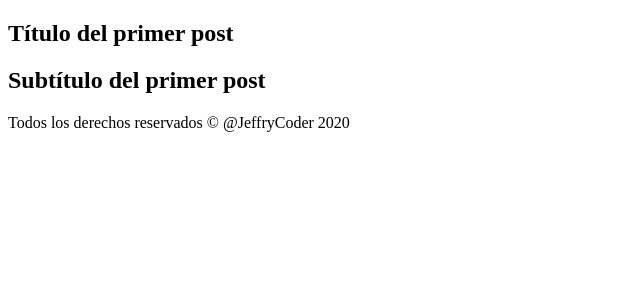
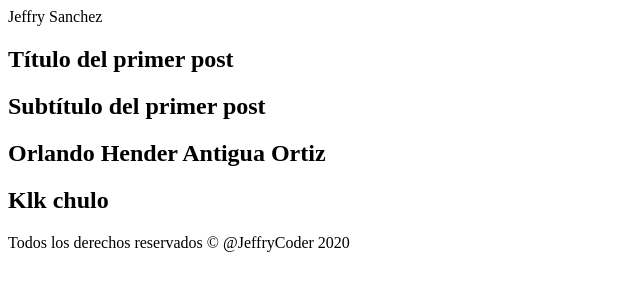
Before and after one commit to JeffryCoder/prueba, a plain HTML site: page index.html in a window 1280 px wide. Shown: the whole page, without its empty margins (0-640 px from the left). Drawn offline with Linux system fonts and the light colour scheme.

Commit message:
Agregando mensaje para orlando

```diff
--- a/index.html
+++ b/index.html
@@ -3,12 +3,16 @@
   <head><title>Sitio web de prueba</title></head>
 
   <body>
-    <header></header>
+    <header>Jeffry Sanchez</header>
     <nav></nav>
     <section>
       <acticle>
         <h1>Título del primer post</h1>
         <h2>Subtítulo del primer post</h2>
+      </article>
+      <acticle>
+        <h1>Orlando Hender Antigua Ortiz</h1>
+        <h2>Klk chulo</h2>
       </article>
     </section>
 
```
